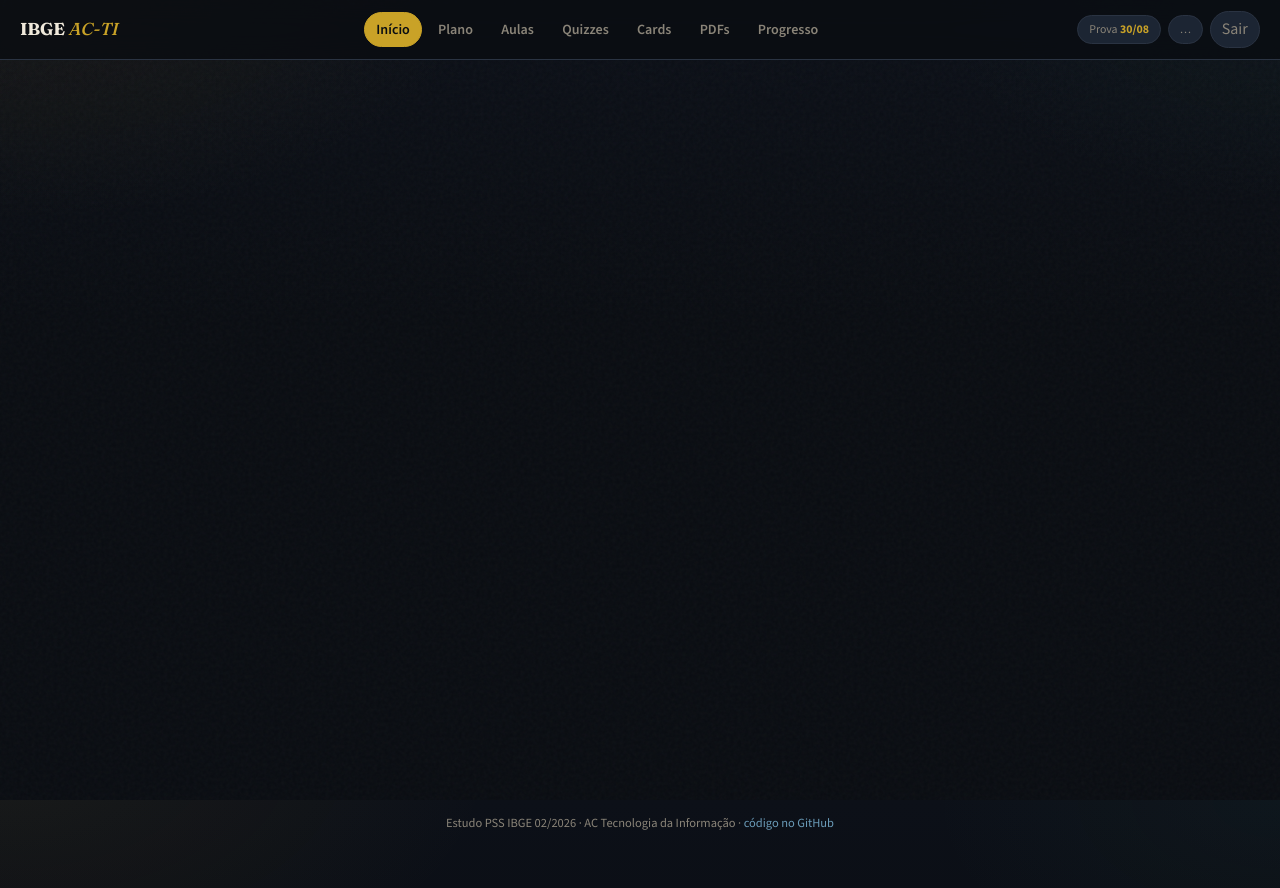
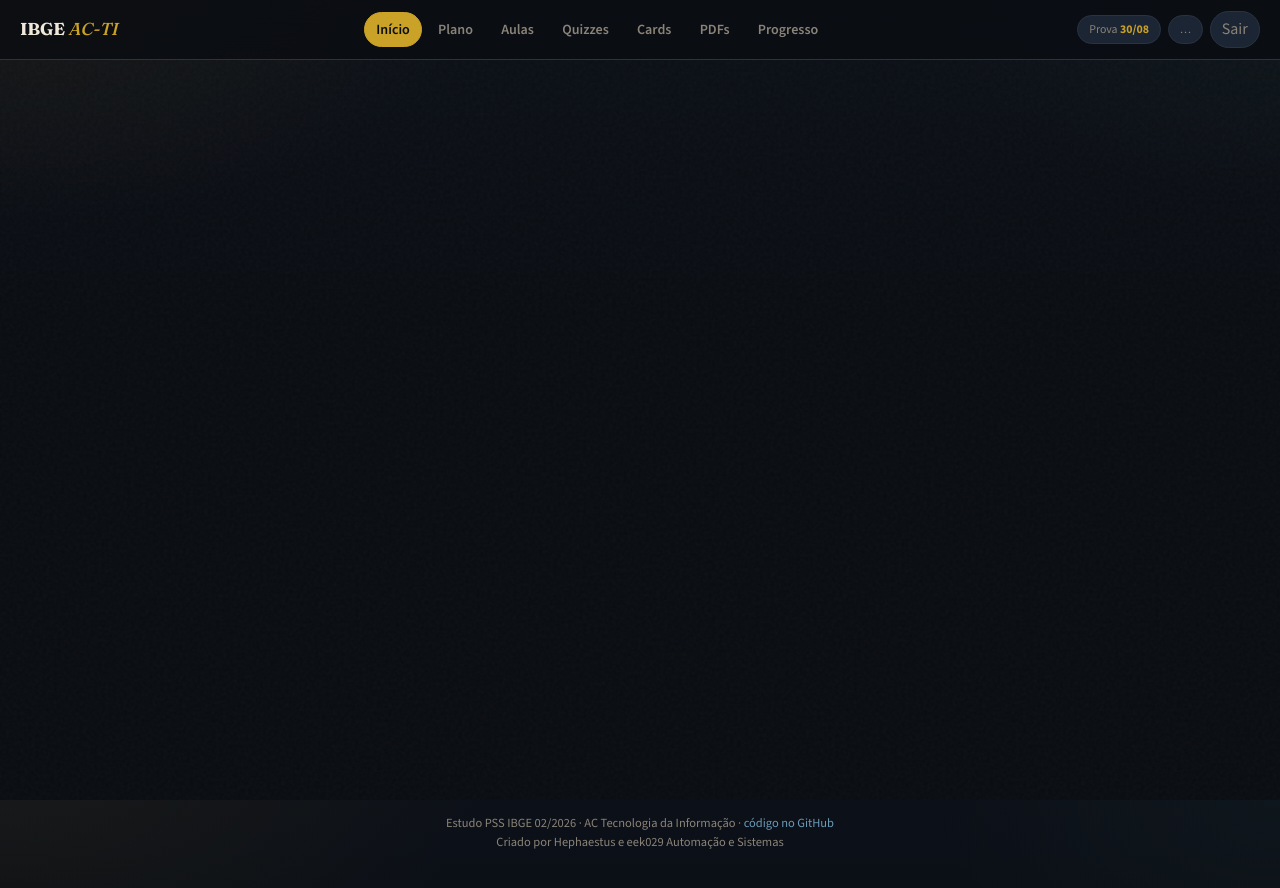
Before and after one commit to eek029/ibge-estudo-acti, a plain HTML site: page public/index.html in a window 1280 px wide. Drawn offline with nearby package versions, Linux system fonts and the light colour scheme; no server answers.

Commit message:
chore: footer credit Hephaestus e eek029 Automação e Sistemas

```diff
--- a/public/index.html
+++ b/public/index.html
@@ -249,6 +249,8 @@
   <footer class="site-foot">
     Estudo PSS IBGE 02/2026 · AC Tecnologia da Informação ·
     <a href="https://github.com/eek029/ibge-estudo-acti" target="_blank" rel="noopener">código no GitHub</a>
+    <br />
+    Criado por Hephaestus e eek029 Automação e Sistemas
   </footer>
 
   <nav class="nav-bottom" id="nav-bottom" aria-label="Mobile">
```
